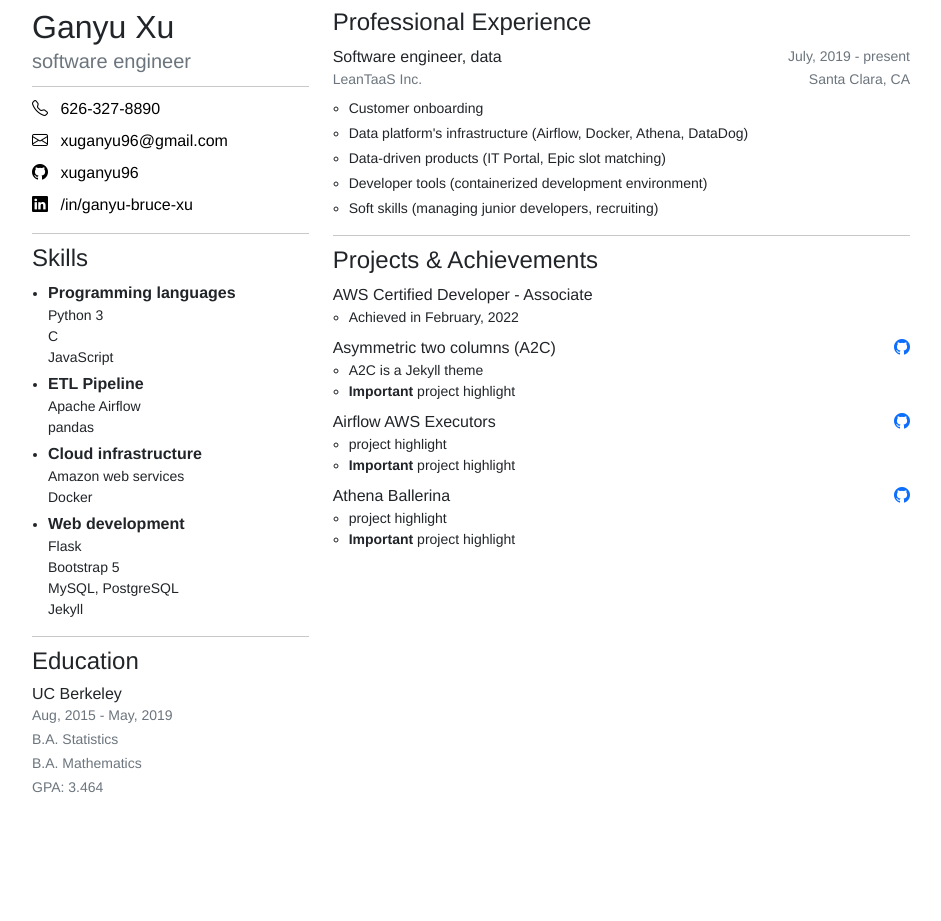
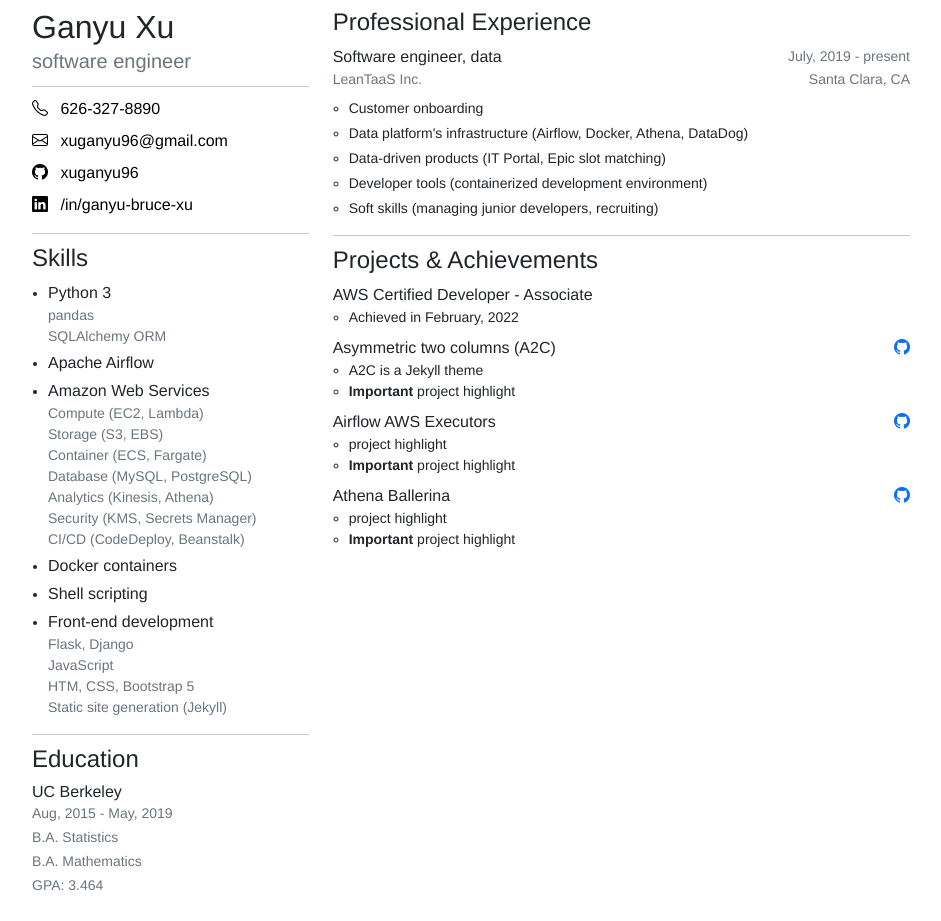
Before and after one commit to xuganyu96/asymmetric-two-columns, a Jekyll site: the page built from bruce.html, in a window 1280 px wide. Shown: the whole page, without its empty margins (169-1110 px from the left). Built offline with Jekyll 4.4.1, drawn with Linux system fonts in a browser that asks for light colours; nearby versions of some CDN libraries; before the commit the page ends 900 px from its top, so only the background shows below that.

Commit message:
improved skill section

```diff
--- a/bruce.html
+++ b/bruce.html
@@ -18,21 +18,25 @@
       bi-icon: bi-linkedin
       text: "/in/ganyu-bruce-xu"
   skills:
-    - <span class="fs-6"><b>Programming languages</b></span><br>
-      Python 3 <br>
-      C <br>
-      JavaScript
-    - <span class="fs-6"><b>ETL Pipeline</b></span><br>
-      Apache Airflow<br>
-      pandas<br>
-    - <span class="fs-6"><b>Cloud infrastructure</b></span><br>
-      Amazon web services <br>
-      Docker <br>
-    - <span class="fs-6"><b>Web development</b></span><br>
-      Flask <br>
-      Bootstrap 5 <br>
-      MySQL, PostgreSQL <br>
-      Jekyll <br>
+    - <span class="fs-6">Python 3</span><br>
+      <span class="text-secondary">pandas</span> <br>
+      <span class="text-secondary">SQLAlchemy ORM</span> <br>
+    - <span class="fs-6">Apache Airflow</span>
+    - <span class="fs-6">Amazon Web Services</span><br>
+      <span class="text-secondary">Compute (EC2, Lambda)</span> <br>
+      <span class="text-secondary">Storage (S3, EBS)</span> <br>
+      <span class="text-secondary">Container (ECS, Fargate)</span> <br>
+      <span class="text-secondary">Database (MySQL, PostgreSQL)</span> <br>
+      <span class="text-secondary">Analytics (Kinesis, Athena)</span> <br>
+      <span class="text-secondary">Security (KMS, Secrets Manager)</span> <br>
+      <span class="text-secondary">CI/CD (CodeDeploy, Beanstalk)</span>
+    - <span class="fs-6">Docker containers</span>
+    - <span class="fs-6">Shell scripting</span>
+    - <span class="fs-6">Front-end development</span><br>
+      <span class="text-secondary">Flask, Django</span><br>
+      <span class="text-secondary">JavaScript</span> <br>
+      <span class="text-secondary">HTM, CSS, Bootstrap 5</span> <br>
+      <span class="text-secondary">Static site generation (Jekyll)</span>
   education:
     - school: "UC Berkeley"
       duration: "Aug, 2015 - May, 2019"
```
